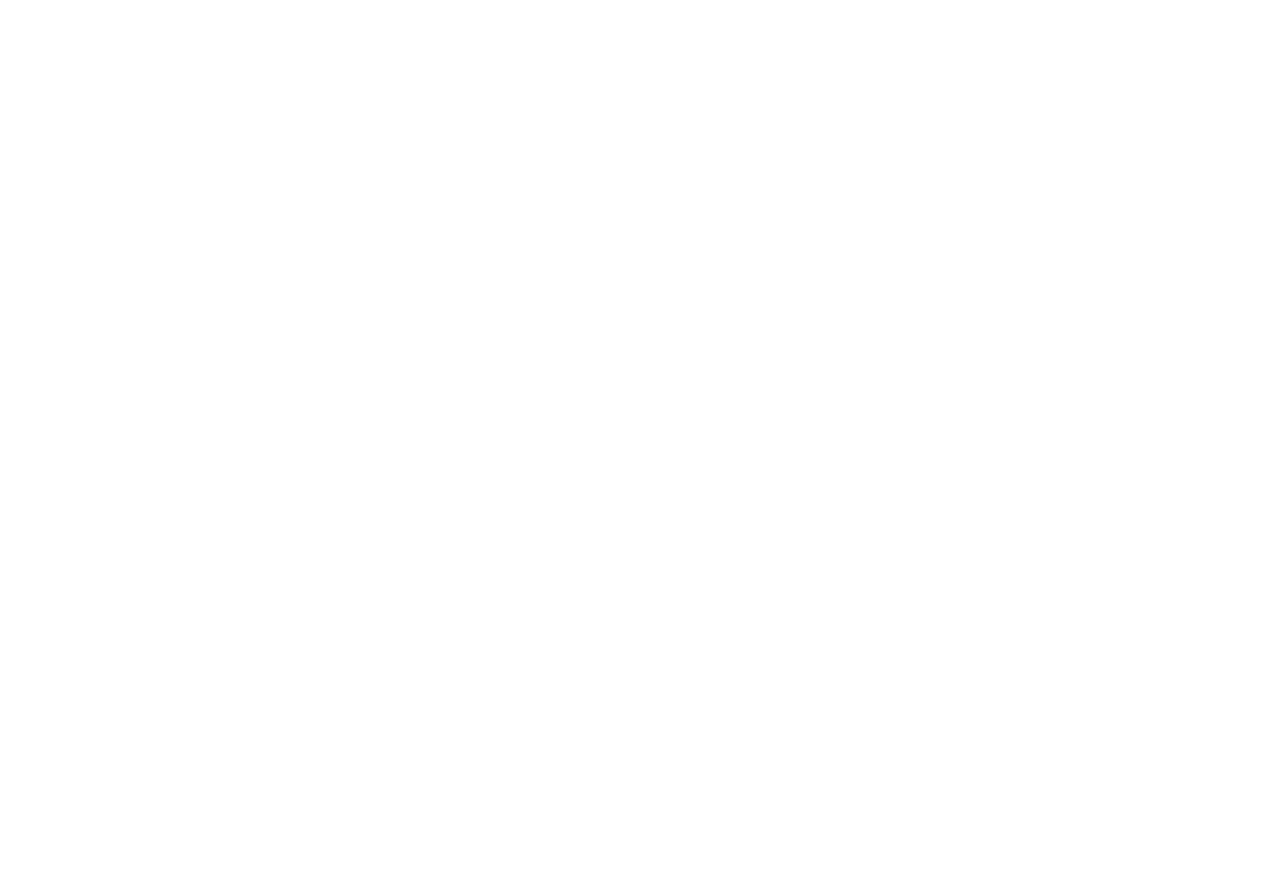
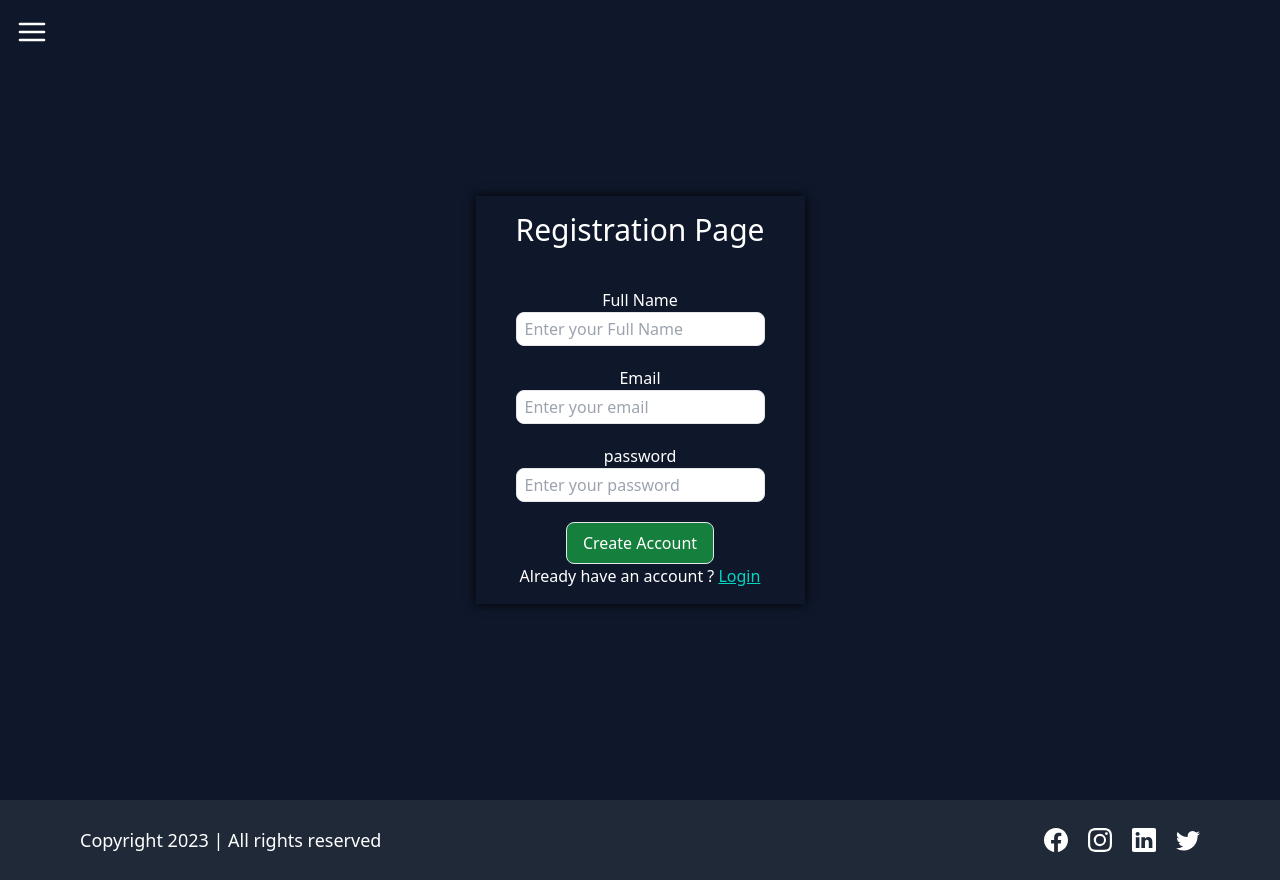
Before and after one commit to AnishMishra1/Ecommerce_Web_App_Frontend, a React (Vite) app in the folder Ecommerce_Web_App/: page /signup in a window 1280 px wide. Before the commit this address had no page. Before the commit the page ends 800 px from the top, so only its background shows below. Built offline with nearby package versions, Linux system fonts and the light colour scheme.

Commit message:
Made SignupPage

```diff
--- a/Ecommerce_Web_App/src/App.jsx
+++ b/Ecommerce_Web_App/src/App.jsx
@@ -2,6 +2,8 @@
 import './App.css'
 import { Route, Routes } from 'react-router-dom'
 import Homepage from './Pages/Homepage'
+import SignUp from './Pages/SignUp.jsx'
+import Login from './Pages/Login.jsx'
 
 
 function App() {
@@ -11,6 +13,8 @@
 
     <Routes>
       <Route path='/' element={<Homepage />}></Route>
+      <Route path='/login' element={<Login />}></Route>
+      <Route path='/signup' element={<SignUp />}></Route>
 
    </Routes>
 
--- a/Ecommerce_Web_App/src/Layouts/HomeLayouts.jsx
+++ b/Ecommerce_Web_App/src/Layouts/HomeLayouts.jsx
@@ -13,6 +13,10 @@
    const isLoggedIn = useSelector( (state) =>  state?.auth?.isLoggedIn)
    const role = useSelector((state) => state?.auth?.role)
 
+   function handleLogout(){
+    e.preventDefault()
+   }
+
     function changeWidth() {
         const drawerSide = document.getElementsByClassName("drawer-side");
         drawerSide[0].style.width = 'auto';
@@ -27,7 +31,7 @@
     }
   return (
     <div className='min-h-[90vh] '>
-        <div className='drawer absolute right-0 z-50 w-fit '>
+        <div className='drawer absolute z-50 w-fit '>
                <input id="my-drawer" type="checkbox" className="drawer-toggle" />
                <div className="drawer-content">
                  <label htmlFor="my-drawer" className='cursor-pointer relative'>
@@ -40,7 +44,7 @@
                </div>
                <div className="drawer-side w-0">
                <label htmlFor="my-drawer" aria-label="close sidebar" className="drawer-overlay"></label>
-                   <ul className="menu p-4 w-48 sm:w-80 bg-base-100 text-base-content relative">
+                   <ul className="menu p-4 h-[100%] w-48 sm:w-80 bg-base-100 text-base-content relative">
                     <li className='w-fit absolute right-2 z-50'>
                         <button>
                           <AiFillCloseCircle
@@ -65,8 +69,8 @@
                     )}
                    </ul>
                    {!isLoggedIn && (
-                    <div className="absolute bottom-0 mx-10 flex flex-row justify-center items-center gap-10 text-white">
-                      <button className='btn-primary py-2 px-5 rounded-full bg-green-900 text-bold w-full hover:bg-green-400'>
+                    <div className="absolute bottom-4 md:mx-5 flex flex-row justify-center items-center gap-5 text-white">
+                      <button className='btn-secondary py-1 px-4 rounded-full bg-green-900 text-bold w-full  hover:bg-green-400'>
                         <Link to='/login'>Login</Link>
                       </button>
                       <button className='btn-secondary py-1 px-4 rounded-full bg-green-900 text-bold w-full  hover:bg-green-400'>
@@ -76,12 +80,12 @@
                    )}
 
                     {isLoggedIn && (
-                    <div className="absolute bottom-0 mx-10 flex flex-row justify-center items-center gap-10 text-white">
+                    <div className="absolute bottom-0 mx-10 flex flex-row justify-center items-center gap-5 text-white">
                       <button className='btn-primary py-2 px-5 rounded-full bg-green-900 text-bold w-full hover:bg-green-400'>
                         <Link to='/profile'>Profile</Link>
                       </button>
                       <button className='btn-secondary py-1 px-4 rounded-full bg-green-900 text-bold w-full  hover:bg-green-400'>
-                        <Link to='/'>Logout</Link>
+                        <Link onClick={handleLogout}>Logout</Link>
                       </button>
                     </div>
                    )}
--- /dev/null
+++ b/Ecommerce_Web_App/src/Pages/Login.jsx
@@ -0,0 +1,9 @@
+import React from 'react'
+
+const Login = () => {
+  return (
+    <div>Login</div>
+  )
+}
+
+export default Login
--- /dev/null
+++ b/Ecommerce_Web_App/src/Pages/SignUp.jsx
@@ -0,0 +1,124 @@
+import React, { useState } from 'react'
+import HomeLayouts from '../Layouts/HomeLayouts';
+import { useDispatch } from 'react-redux';
+import { Link, useNavigate } from 'react-router-dom';
+import toast from 'react-hot-toast'
+
+const SignUp = () => {
+
+    const dispatch = useDispatch();
+    const navigate = useNavigate()
+
+    const [input , setInput] = useState({
+        fullName:'',
+        email: "",
+        password: ''
+    })
+
+    function handleInputChange(e){
+        e.preventDefault();
+        const {name, value} = e.target;
+        setInput({
+            ...input,
+            [name]: value
+        })
+
+    }
+
+    async function createAccount(event){
+        event.preventDefault();
+        if(!input.fullName || !input.email || !input.password){
+            toast.error('All field are mandatory')
+            return
+        }
+
+        if(input.fullName.length<5){
+            toast.error("Minimum 5 charater required atleast")
+            return
+        }
+
+        if(input.password.match("^(?=.*[a-z])(?=.*[A-Z])(?=.*\d)(?=.*[@$!%*?&])[A-Za-z\d@$!%*?&]{8,}$")){
+            toast.error('special charater is required')
+            return
+        }
+        if(input.email.match("^[a-zA-Z0-9+_.-]+@[a-zA-Z0-9.-]+$")){
+            toast.error('please enter valid email id')
+            return
+        }
+
+        const response = await dispatch(createAccount(input))
+
+        if(response?.payload?.success)
+        navigate('/')
+
+        setInput({
+            fullname:'',
+            email:'',
+            password:''
+        })
+
+    }
+  return (
+    <HomeLayouts>
+      <div className='flex overflow-x-auto items-center justify-center h-[100vh] bg-slate-900 text-white'>
+        <form noValidate
+        onSubmit={createAccount}
+        className='flex flex-col justify-center items-center shadow-[0_0_10px_black] py-4 px-10'>
+            <h1 className='text-3xl text-semibold'>Registration Page</h1>
+            <div className='mt-5 flex flex-col justify-center items-center'>
+               <label htmlFor="fullName" className='mt-5'>Full Name</label>
+               <input type="text"
+               className='px-2 py-1  border rounded-lg text-black'
+               name='fullName'
+               value={setInput.fullName}
+               required
+               onChange={handleInputChange}
+               placeholder='Enter your Full Name'
+               id='fullName'
+
+
+               />
+
+
+               <label htmlFor="email" className='mt-5'>Email</label>
+               <input type="email"
+               className='px-2 py-1 text-black border rounded-lg'
+               name='email'
+               value={setInput.email}
+               required
+               onChange={handleInputChange}
+               placeholder='Enter your email'
+               id='email'
+
+
+               />
+
+
+               <label htmlFor="password" className='mt-5'>password</label>
+               <input type="password"
+               className='px-2 py-1 text-black border rounded-lg'
+               name='password'
+               value={setInput.password}
+               required
+               onChange={handleInputChange}
+               placeholder='Enter your password'
+               id='fullName'
+
+
+               />
+            </div>
+
+            <button type='submit'
+            className='mt-5 py-2 px-4 bg-green-700 hover:bg-green-400 border rounded-lg'
+            >Create Account</button>
+
+                <p className="text-center">
+                        Already have an account ? <Link to="/login" className='link text-accent cursor-pointer'> Login</Link>
+                    </p>
+        </form>
+      </div>
+    </HomeLayouts>
+  )
+}
+
+export default SignUp;
```
